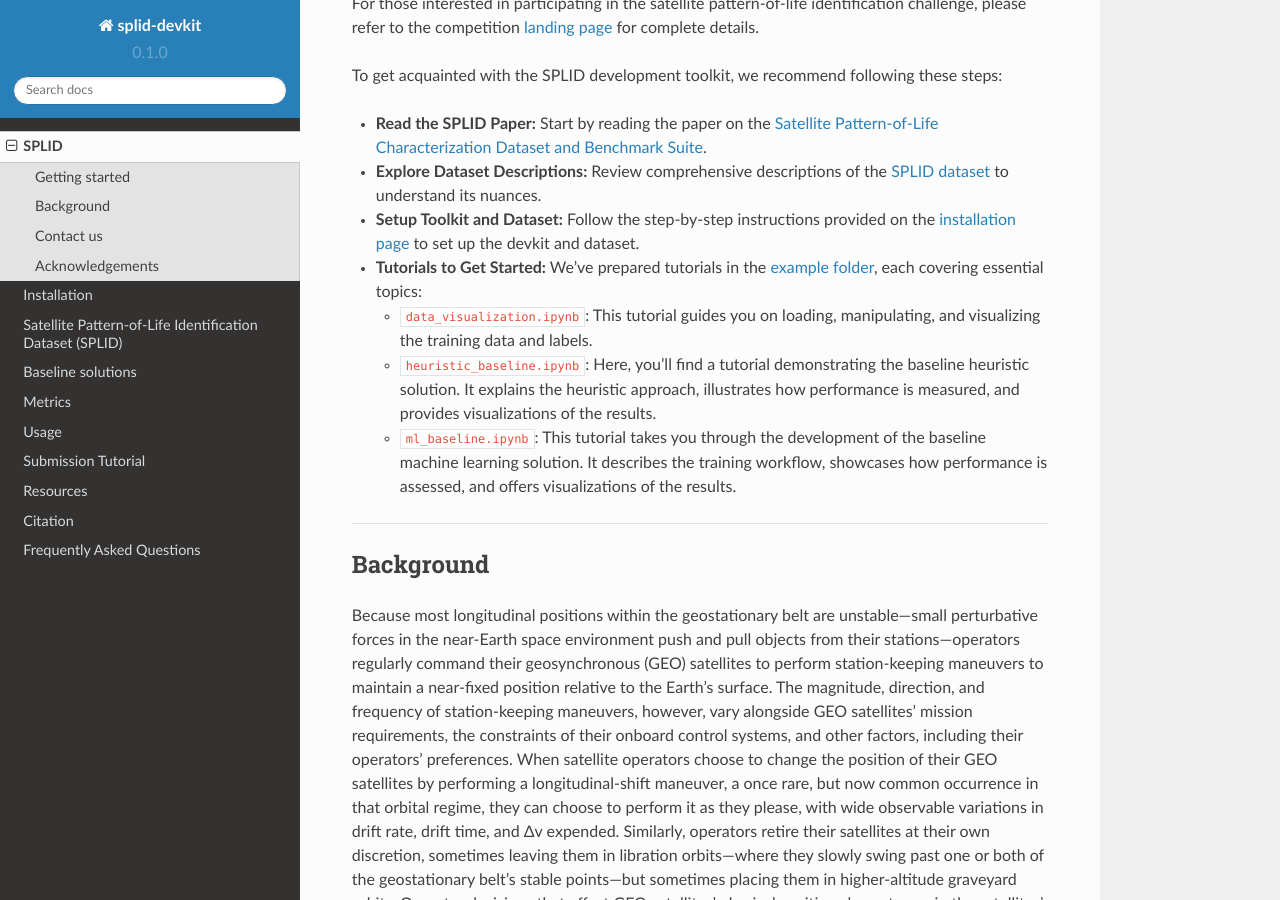
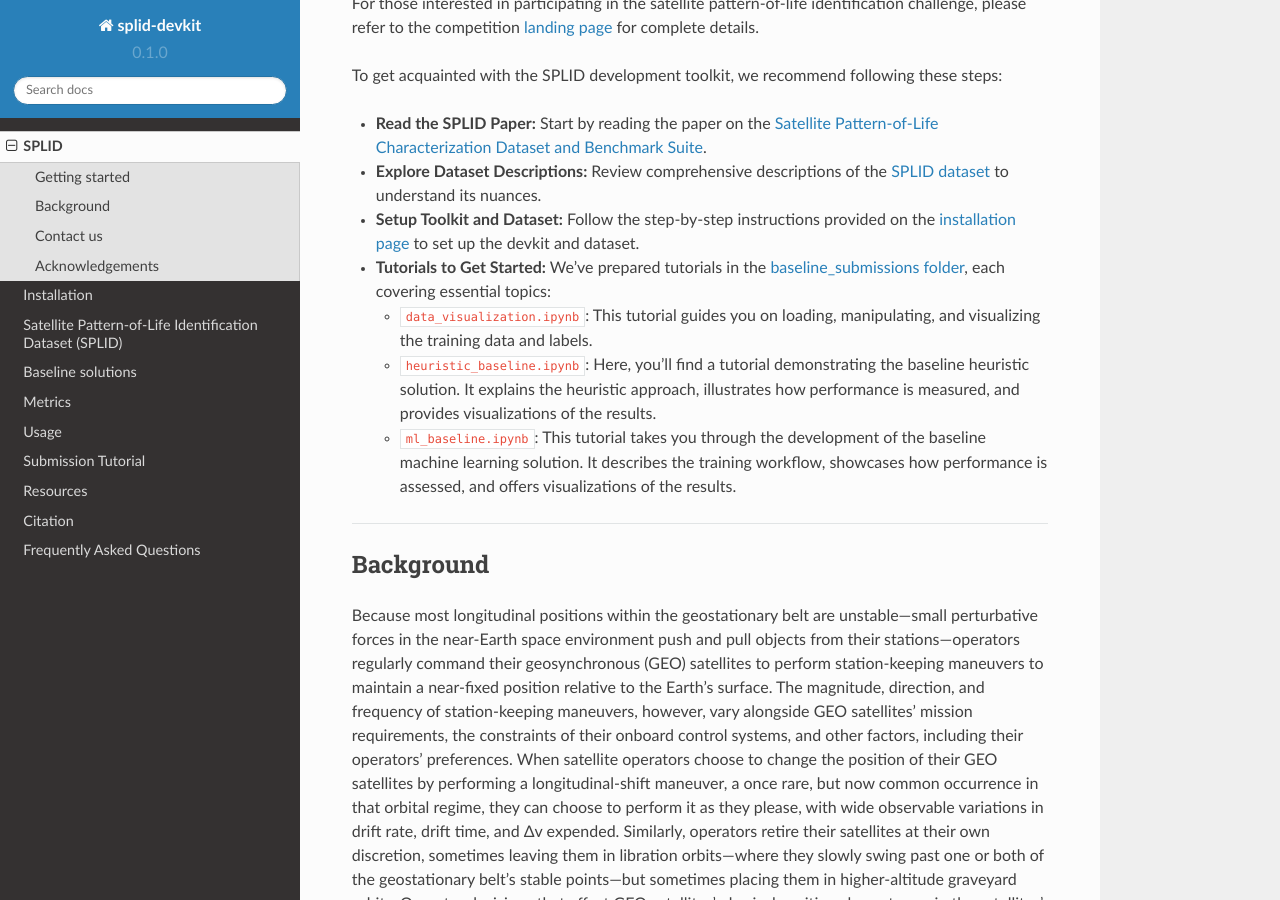
Before and after one commit to olgupila/STORM-AI-devkit-2025, a Sphinx documentation site: the page built from docs/README.md, in a window 1280 px wide and 900 px high, scrolled down 514 px. Built offline with Sphinx 7.4.7 and the Read the Docs theme 2.0.0, drawn with Linux system fonts in a browser that asks for light colours; pages that are not in the unit, such as notebooks, are missing from menus.

Commit message:
Update readme.

```diff
--- a/docs/README.md
+++ b/docs/README.md
@@ -31,7 +31,7 @@ To get acquainted with the SPLID development toolkit, we recommend following the
 - <b>Read the SPLID Paper:</b> Start by reading the paper on the [Satellite Pattern-of-Life Characterization Dataset and Benchmark Suite](https://www.researchgate.net/publication/374083350_AI_SSA_Challenge_Problem_Satellite_Pattern-of-Life_Characterization_Dataset_and_Benchmark_Suite).
 - <b>Explore Dataset Descriptions:</b> Review comprehensive descriptions of the [SPLID dataset](https://splid-devkit.readthedocs.io/en/latest/dataset.html) to understand its nuances.
 - <b>Setup Toolkit and Dataset:</b> Follow the step-by-step instructions provided on the [installation page](https://splid-devkit.readthedocs.io/en/latest/installation.html) to set up the devkit and dataset.
-- <b>Tutorials to Get Started:</b> We've prepared tutorials in the [example folder](https://github.com/), each covering essential topics:
+- <b>Tutorials to Get Started:</b> We've prepared tutorials in the [baseline_submissions folder](https://github.com/pengmun/splid-devkit/tree/main/baseline_submissions), each covering essential topics:
     - `data_visualization.ipynb`: This tutorial guides you on loading, manipulating, and visualizing the training data and labels.
     - `heuristic_baseline.ipynb`: Here, you'll find a tutorial demonstrating the baseline heuristic solution. It explains the heuristic approach, illustrates how performance is measured, and provides visualizations of the results.
     - `ml_baseline.ipynb`: This tutorial takes you through the development of the baseline machine learning solution. It describes the training workflow, showcases how performance is assessed, and offers visualizations of the results.
```
